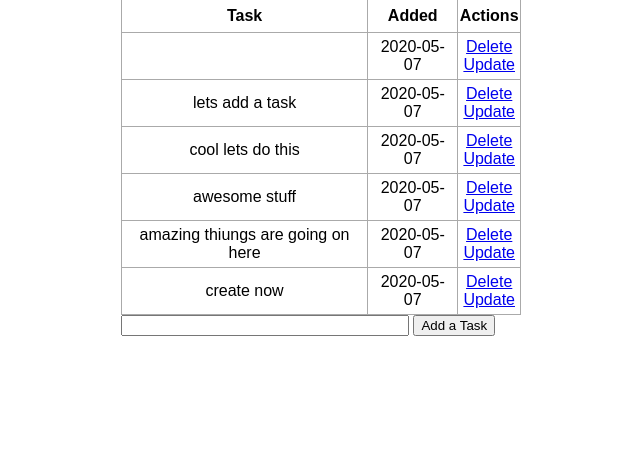
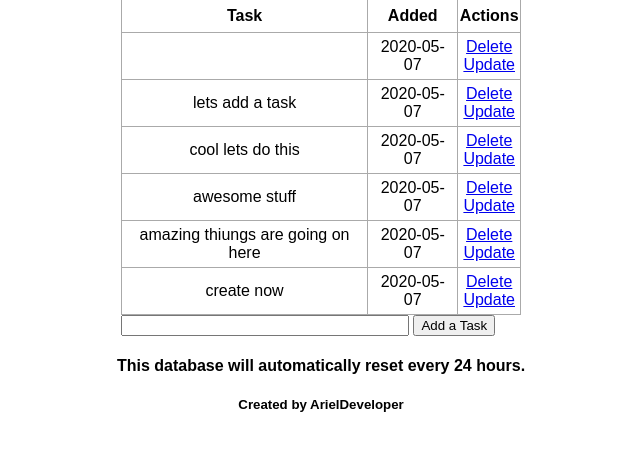
Before and after one commit to arieldeveloper/flask-app, a Flask app: page / in a window 1280 px wide. Shown: the part 81-540 px from the top of the page, without its empty margins (319-959 px from the left). Run offline with Flask 2, Linux system fonts and the light colour scheme; data comes from the database, SQL or seed files in the repository; both versions use the stored data as it was after the commit.

Commit message:
Bug fixes

```diff
--- a/templates/index.html
+++ b/templates/index.html
@@ -7,9 +7,9 @@
 {% block body %}
 <div class="content">
     <h1 style="text-align: center">Task Manager</h1>
+    <!-- If there is no tasks -->
     {% if tasks|length < 1 %}
-    <h3 style ="text-align: center">There are currently now tasks. Create one!</h3>
-
+    <h3 style ="text-align: center">There are currently no tasks. Create one!</h3>
     {% else %}
         <table>
             <tr>
@@ -35,6 +35,9 @@
         <input type="text" name="content" id="content">
         <input type="submit" value="Add a Task">
     </form>
+</div>
 
-</div>
+<h4 style="text-align: center">This database will automatically reset every 24 hours.</h4>
+
+<h5 style="text-align: center">Created by ArielDeveloper </h5>
 {% endblock %}
```
Also changed, not shown: database.db.
